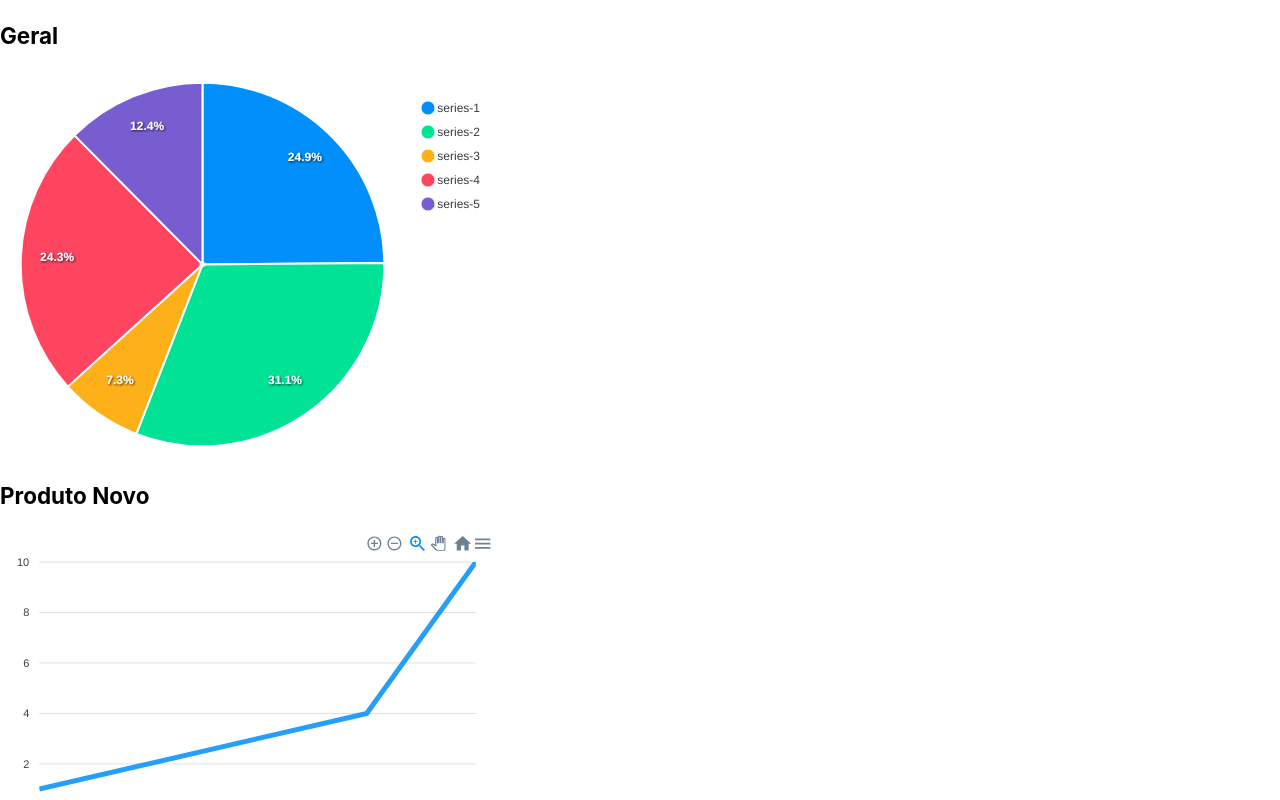
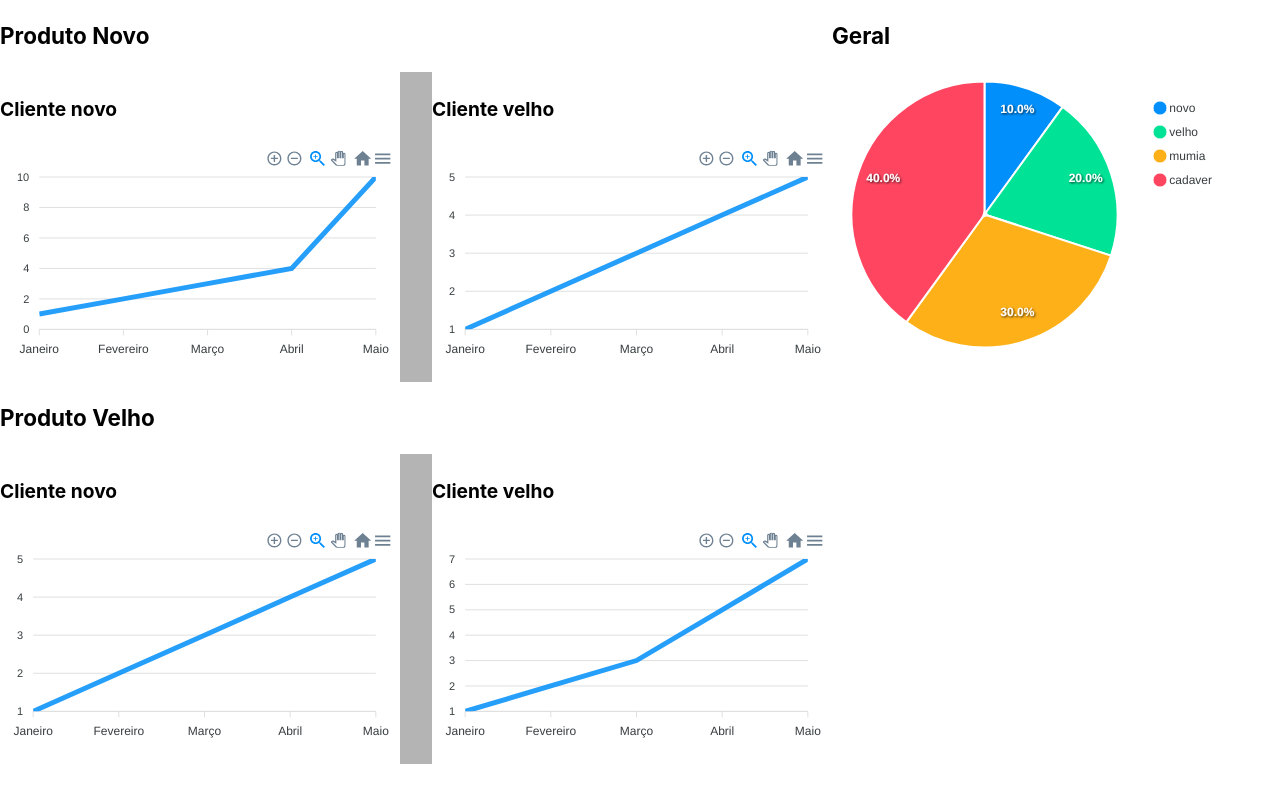
Before and after one commit to Code-Lotus/api3-frontend, a React (Create React App) app: page / in a window 1280 px wide. Shown: the top 800 px of the page. Built offline with nearby package versions, Linux system fonts and the light colour scheme.

Commit message:
Inicio do CSS

```diff
--- /dev/null
+++ b/src/components/bloco/bloco.module.scss
@@ -0,0 +1,13 @@
+.produto{
+    background-color: #B4B4B4;
+    display: flex;
+    gap: 2rem;
+}
+
+.dashboard{
+    display: flex;
+}
+
+.grafico{
+    background-color: #FFF;
+}
--- a/src/components/bloco/index.tsx
+++ b/src/components/bloco/index.tsx
@@ -1,25 +1,40 @@
 // import PlanilhaVendas from "../../assets/planilhaVenda";
 import Linha from "../graficos/linha/index";
 import Pizza from "../graficos/pie/index";
+import Style from "../bloco/bloco.module.scss";
 
 export default function Bloco({v1,v2,v3,v4}: {v1: Array<number>, v2: Array<number>, v3: Array<number>, v4: Array<number>}){
     // let vendas = new PlanilhaVendas()
     return (
-        <>
+        <div className={Style.dashboard}>
+            <div className="">
+                <h3>Produto Novo</h3>
+                <div className={Style.produto}>
+                    <div className={Style.grafico}>
+                        <h4>Cliente novo</h4>
+                        <Linha categoria={["Janeiro", "Fevereiro", "Março", "Abril", "Maio"]} nome="produto" valor={[1,2,3,4,10]} />
+                    </div>
+                    <div className={Style.grafico}>
+                        <h4>Cliente velho</h4>
+                        <Linha categoria={["Janeiro", "Fevereiro", "Março", "Abril", "Maio"]} nome="produto" valor={[1,2,3,4,5]} />
+                    </div>
+                </div>
+                <h3>Produto Velho</h3>
+                <div className={Style.produto}>
+                    <div className={Style.grafico}>
+                        <h4>Cliente novo</h4>
+                        <Linha categoria={["Janeiro", "Fevereiro", "Março", "Abril", "Maio"]} nome="produto" valor={[1,2,3,4,5]}/>
+                    </div>
+                    <div className={Style.grafico}>
+                        <h4>Cliente velho</h4>
+                        <Linha categoria={["Janeiro", "Fevereiro", "Março", "Abril", "Maio"]} nome="produto" valor={[1,2,3,5,7 ]}/>
+                    </div>
+                </div>
+            </div>
             <div>
                 <h3>Geral</h3>
-                <Pizza  />
+                <Pizza valores={[1,2,3,4]} legenda={['novo', 'velho', 'mumia', 'cadaver']}  />
             </div>
-            <div>
-                <h3>Produto Novo</h3>
-                <Linha categoria={["Janeiro", "Fevereiro", "Março", "Abril", "Maio"]} nome="produto" valor={[1,2,3,4,10]} />
-                <Linha categoria={["Janeiro", "Fevereiro", "Março", "Abril", "Maio"]} nome="produto" valor={[1,2,3,4,5]} />
-            </div>
-            <div>
-                <h3>Produto Velho</h3>
-                <Linha categoria={["Janeiro", "Fevereiro", "Março", "Abril", "Maio"]} nome="produto" valor={[1,2,3,4,5]}/>
-                <Linha categoria={["Janeiro", "Fevereiro", "Março", "Abril", "Maio"]} nome="produto" valor={[1,2,3,5,7 ]}/>
-            </div>
-        </>
+        </div>
     );
 }
--- a/src/components/graficos/linha/index.tsx
+++ b/src/components/graficos/linha/index.tsx
@@ -16,7 +16,7 @@ export default function Linha({categoria, nome, valor}: {categoria: Array<string
   };
   return (
   <div>
-    <Chart options={dados.options} series={dados.series} type="line" width={500} height={320} />
+    <Chart options={dados.options} series={dados.series} type="line" width={400} height={220} />
   </div>
   );
 }
--- a/src/components/graficos/pie/index.tsx
+++ b/src/components/graficos/pie/index.tsx
@@ -2,33 +2,35 @@ import React, { Component } from "react";
 import Chart from "react-apexcharts";
 // import ApexCharts from "apexcharts";
 
-class Pizza extends Component {
+type Props = {
+  valores: Array<number>
+  legenda: Array<string>
+}
+
+class Pizza extends Component<Props> {
+  // eslint-disable-next-line @typescript-eslint/no-useless-constructor
+  constructor(props: Props){
+    super(props)
+  }
   public state = {
-        series: [44, 55, 13, 43, 22],
+      series: this.props.valores,
       options: {
+        labels: this.props.legenda,
         chart: {
           id: "pie"
         },
-            xaxis: {
-            categories: [1991, 1992, 1993, 1994, 1995, 1996, 1997, 1998]
-            }
       }
   };
 
   render() {
     return (
-      <div className="app">
-        <div className="row">
-          <div className="mixed-chart">
+      <div>
         <Chart
           options={this.state.options}
           series={this.state.series}
           type="pie"
-              width="500"
+          width="400"
         />
-          </div>
-        </div>
-
       </div>
     );
   }
```
Also changed, not shown: src/components/graficos/linha/linha.module.scss (added). Lines whose indentation alone changed are shown as unchanged.
